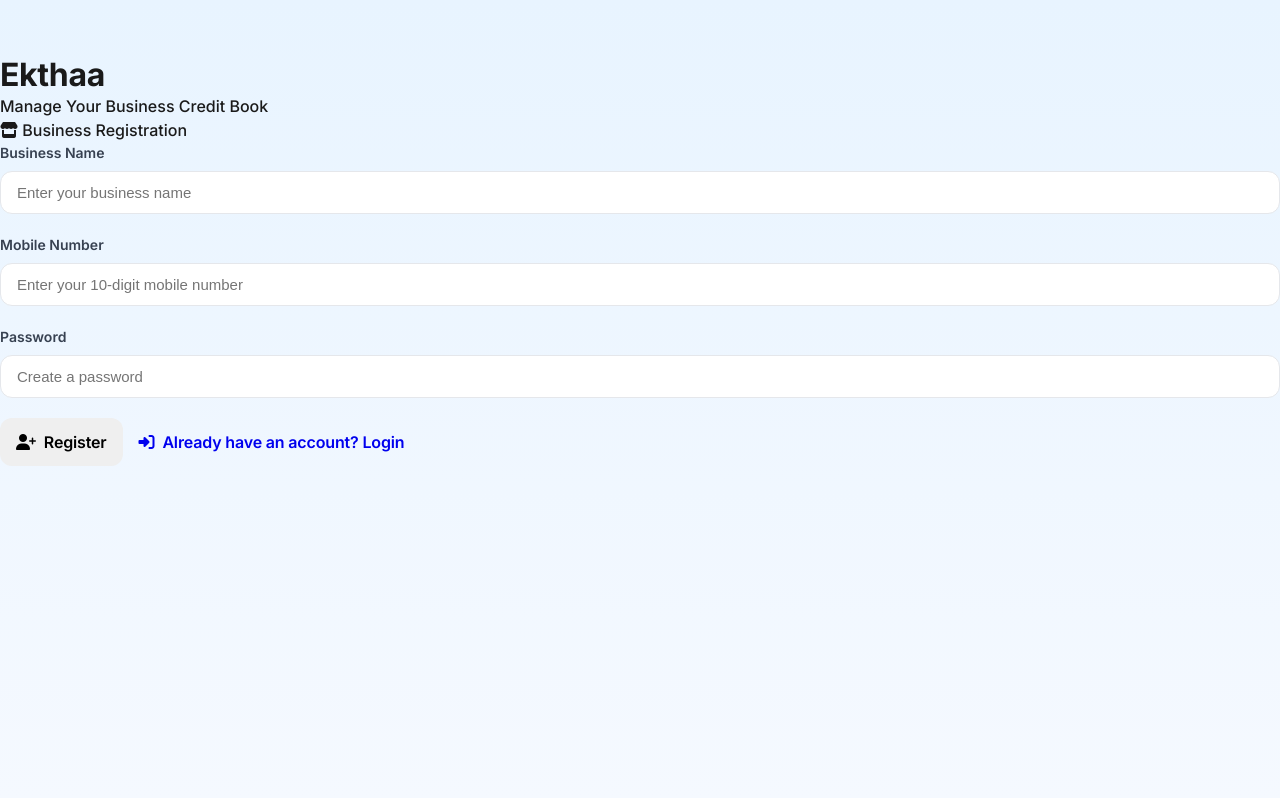
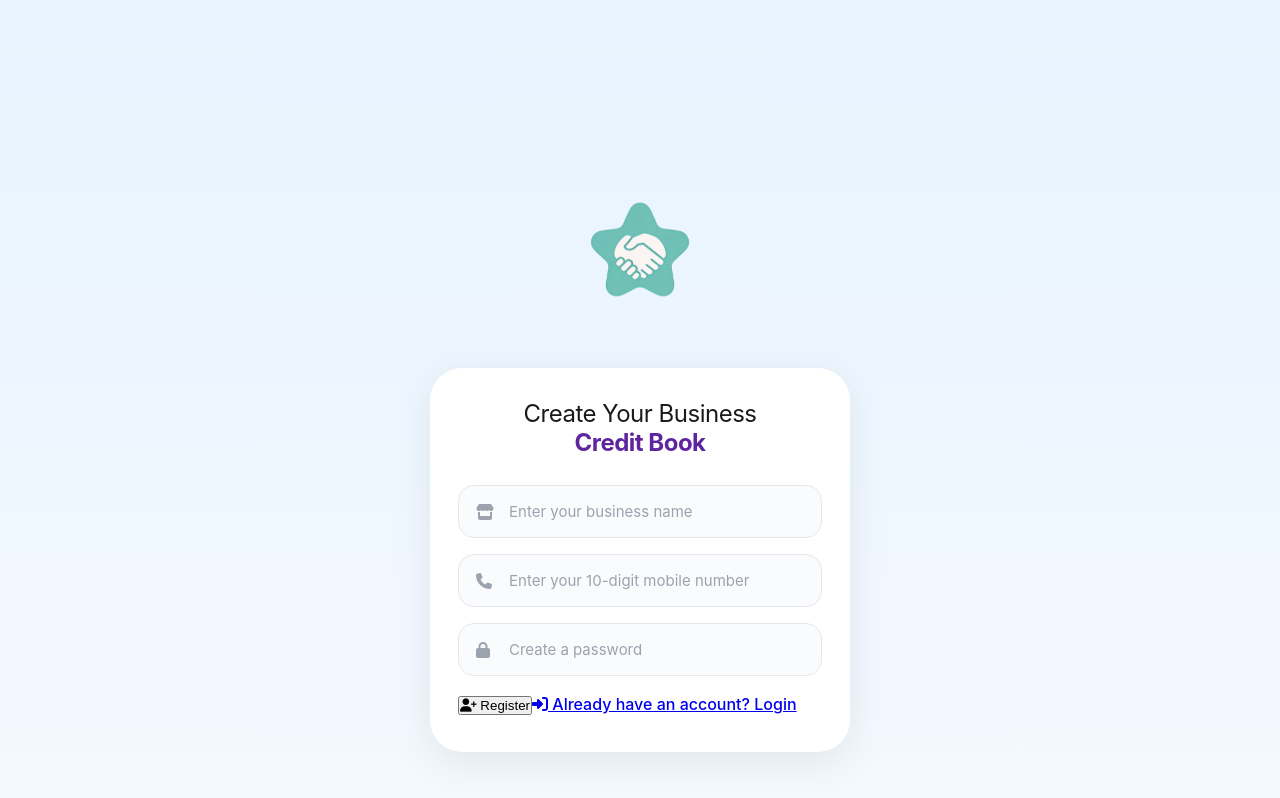
Before and after one commit to sidhartha522/migration, a React (Vite) app in the folder frontend/: page /register in a window 1280 px wide. Shown: the top 798 px of the page. Built offline with nearby package versions, Linux system fonts and the light colour scheme; no server answers.

Commit message:
Fix Register page CSS (apply iOS-style) and revert colors back to purple

```diff
--- a/frontend/src/pages/Register.jsx
+++ b/frontend/src/pages/Register.jsx
@@ -49,27 +49,38 @@ const Register = () => {
   };
 
   return (
-    <div className="login-container">
-      <div className="app-logo">
-        <h1>Ekthaa</h1>
-        <p>Manage Your Business Credit Book</p>
-      </div>
+    <div className="login-ios">
+      <FlashMessage messages={messages} onClose={() => setMessages([])} />
 
-      <div className="auth-card">
-        <div className="tab-content">
-          <div className="user-type-display">
-            <i className="fas fa-store"></i> Business Registration
+      <div className="login-wrapper">
+        {/* Illustration */}
+        <div className="illustration-borderless">
+          <img
+            src="/logo.png"
+            alt="Ekthaa"
+            className="logo-illustration"
+            onError={(e) => {
+              e.target.style.display = 'none';
+              e.target.nextElementSibling.style.display = 'flex';
+            }}
+          />
+          <div className="logo-fallback" style={{ display: 'none' }}>
+            <i className="fas fa-store"></i>
+          </div>
+        </div>
+
+        {/* Register Card */}
+        <div className="login-card-clean">
+          <div className="card-header-clean">
+            <h1>Create Your Business</h1>
+            <h2>Credit Book</h2>
           </div>
 
-          <FlashMessage messages={messages} onClose={() => setMessages([])} />
-
           <form onSubmit={handleSubmit}>
-            <div className="form-group">
-              <label htmlFor="name" className="form-label">Business Name</label>
+            <div className="input-clean">
+              <i className="fas fa-store"></i>
               <input
                 type="text"
-                id="name"
-                className="form-input"
                 value={name}
                 onChange={(e) => setName(e.target.value)}
                 placeholder="Enter your business name"
@@ -77,12 +88,10 @@ const Register = () => {
               />
             </div>
 
-            <div className="form-group">
-              <label htmlFor="phone" className="form-label">Mobile Number</label>
+            <div className="input-clean">
+              <i className="fas fa-phone"></i>
               <input
                 type="tel"
-                id="phone"
-                className="form-input"
                 value={phone}
                 onChange={(e) => setPhone(e.target.value)}
                 placeholder="Enter your 10-digit mobile number"
@@ -90,12 +99,10 @@ const Register = () => {
               />
             </div>
 
-            <div className="form-group">
-              <label htmlFor="password" className="form-label">Password</label>
+            <div className="input-clean">
+              <i className="fas fa-lock"></i>
               <input
                 type="password"
-                id="password"
-                className="form-input"
                 value={password}
                 onChange={(e) => setPassword(e.target.value)}
                 placeholder="Create a password"
@@ -103,11 +110,19 @@ const Register = () => {
               />
             </div>
 
-            <button type="submit" className="btn primary-btn" disabled={loading}>
-              <i className="fas fa-user-plus"></i> {loading ? 'Registering...' : 'Register'}
+            <button type="submit" className="btn-submit-clean" disabled={loading}>
+              {loading ? (
+                <>
+                  <i className="fas fa-spinner fa-spin"></i> Registering...
+                </>
+              ) : (
+                <>
+                  <i className="fas fa-user-plus"></i> Register
+                </>
+              )}
             </button>
 
-            <Link to="/login" className="btn secondary-btn">
+            <Link to="/login" className="link-switch-clean">
               <i className="fas fa-sign-in-alt"></i> Already have an account? Login
             </Link>
           </form>
--- a/frontend/src/styles/AppBar.css
+++ b/frontend/src/styles/AppBar.css
@@ -3,7 +3,7 @@
  */
 
 .app-bar {
-  background: linear-gradient(135deg, #5DBFB8 0%, #7fd4cf 100%);
+  background: linear-gradient(135deg, #5f259f 0%, #7c3aed 100%);
   color: white;
   position: fixed;
   top: 0;
--- a/frontend/src/styles/CustomerDetailsWhatsApp.css
+++ b/frontend/src/styles/CustomerDetailsWhatsApp.css
@@ -15,7 +15,7 @@
 
 /* Header - Fixed at top */
 .customer-header-minimal {
-  background: #5DBFB8;
+  background: var(--primary-purple);
   padding: 16px;
   display: flex;
   align-items: center;
--- a/frontend/src/styles/DashboardModern.css
+++ b/frontend/src/styles/DashboardModern.css
@@ -13,11 +13,11 @@
 
 /* Hero Card - Inspired by Revolut balance card */
 .hero-card {
-  background: linear-gradient(135deg, #5DBFB8 0%, #7fd4cf 100%);
+  background: linear-gradient(135deg, #5f259f 0%, #7c3aed 100%);
   border-radius: 20px;
   padding: var(--space-8) var(--space-6);
   margin-bottom: var(--space-4);
-  box-shadow: 0 8px 24px rgba(93, 191, 184, 0.25);
+  box-shadow: 0 8px 24px rgba(95, 37, 159, 0.25);
   text-align: center;
   position: relative;
   overflow: hidden;
--- a/frontend/src/styles/DesignSystem.css
+++ b/frontend/src/styles/DesignSystem.css
@@ -10,10 +10,10 @@
    COLOR PALETTE - Professional & Flat
    ============================================ */
 :root {
-  /* Primary Colors - Teal (Ekthaa brand) */
-  --primary-purple: #5DBFB8;
-  --primary-purple-dark: #4a9d98;
-  --primary-purple-light: #7fd4cf;
+  /* Primary Colors - Purple (PhonePe inspired) */
+  --primary-purple: #5f259f;
+  --primary-purple-dark: #4a1d7a;
+  --primary-purple-light: #7c3aed;
 
   /* Accent Colors - Flat, No Gradients */
   --accent-green: #00d09c;
--- a/frontend/src/styles/ProfileEdit.css
+++ b/frontend/src/styles/ProfileEdit.css
@@ -303,9 +303,9 @@
 }
 
 .btn-save-profile:hover:not(:disabled) {
-  background: #4a9d98;
+  background: #4a1c7a;
   transform: translateY(-2px);
-  box-shadow: 0 6px 16px rgba(93, 191, 184, 0.3);
+  box-shadow: 0 6px 16px rgba(95, 37, 159, 0.3);
 }
 
 .btn-save-profile:disabled {
```
